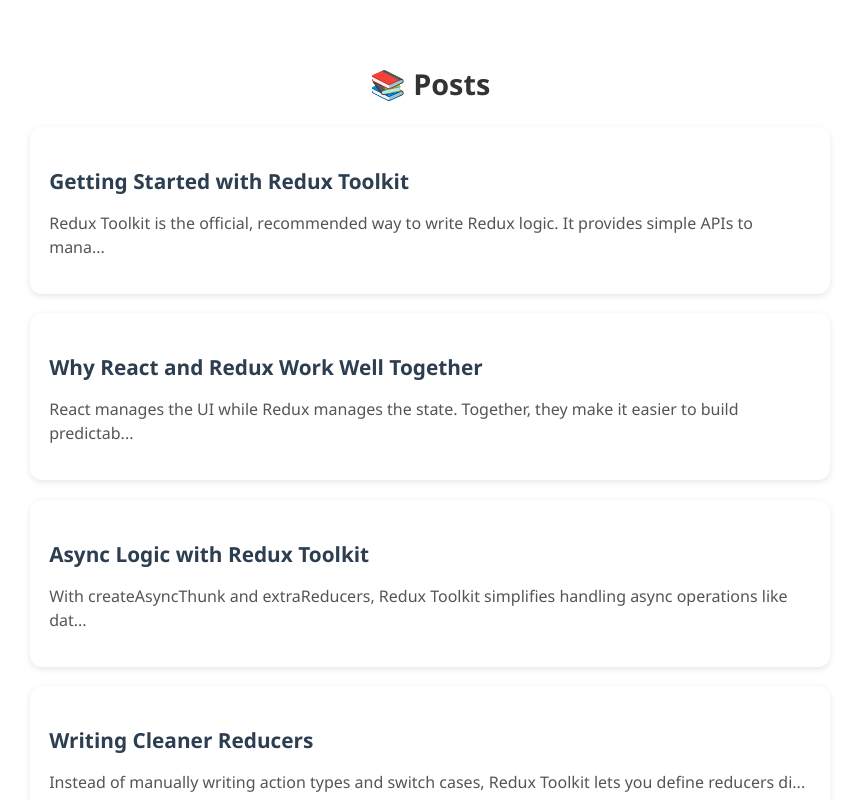
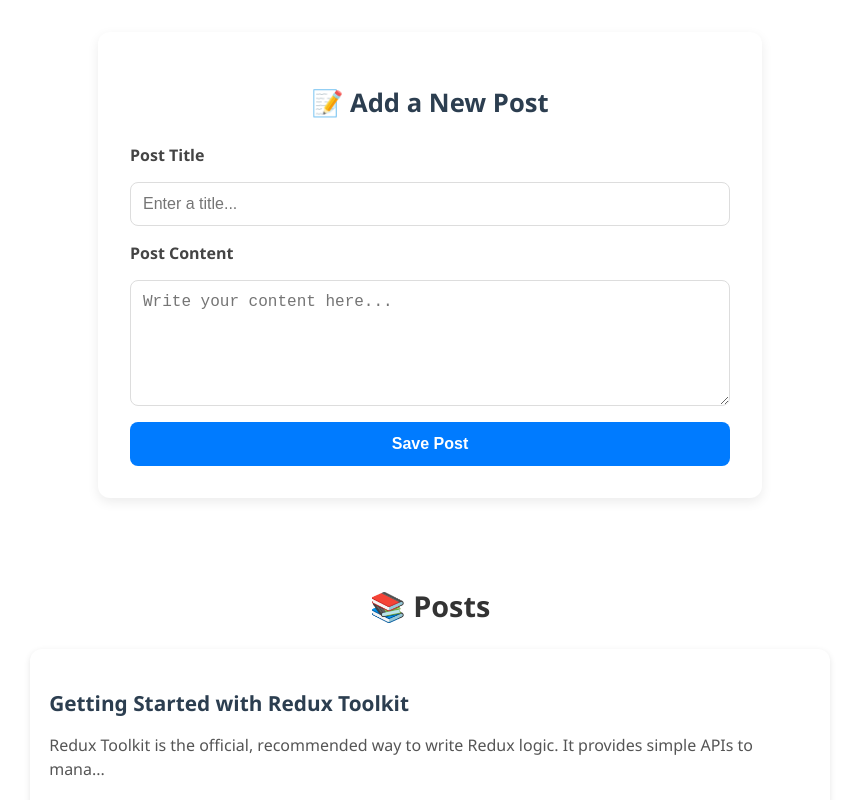
Before and after one commit to aloshvp/redux-toolkit, a React (Vite) app: page /posts in a window 1280 px wide. Shown: the top 800 px of the page, without its empty margins (210-1069 px from the left). Built offline with nearby package versions, Linux system fonts and the light colour scheme.

Commit message:
add post form

```diff
--- a/src/App.css
+++ b/src/App.css
@@ -92,7 +92,9 @@
 .input-field:focus {
     border-color: #007bff;
     box-shadow: 0 0 6px rgba(0, 123, 255, 0.4);
-}.post-section {
+}
+
+.post-section {
     padding: 2rem;
     max-width: 800px;
     margin: 0 auto;
@@ -133,4 +135,70 @@
 .post-content {
     color: #555;
     line-height: 1.5;
+}.form-section {
+    max-width: 600px;
+    margin: 2rem auto;
+    padding: 2rem;
+    background: #ffffff;
+    border-radius: 12px;
+    box-shadow: 0 4px 12px rgba(0, 0, 0, 0.08);
+    font-family: "Segoe UI", Roboto, sans-serif;
 }
+
+.form-heading {
+    font-size: 1.6rem;
+    margin-bottom: 1.5rem;
+    text-align: center;
+    color: #2c3e50;
+}
+
+.post-form {
+    display: flex;
+    flex-direction: column;
+    gap: 1rem;
+}
+
+.post-form label {
+    font-weight: 600;
+    color: #444;
+}
+
+.post-form input,
+.post-form textarea {
+    padding: 0.75rem;
+    font-size: 1rem;
+    border: 1px solid #ddd;
+    border-radius: 8px;
+    outline: none;
+    transition: border 0.2s;
+}
+
+.post-form input:focus,
+.post-form textarea:focus {
+    border-color: #007bff;
+}
+
+.post-form textarea {
+    min-height: 100px;
+    resize: vertical;
+}
+
+.post-form button {
+    background: #007bff;
+    color: #fff;
+    padding: 0.8rem 1.2rem;
+    font-size: 1rem;
+    font-weight: 600;
+    border: none;
+    border-radius: 8px;
+    cursor: pointer;
+    transition: background 0.2s, transform 0.1s;
+}
+
+.post-form button:hover {
+    background: #0056b3;
+}
+
+.post-form button:active {
+    transform: scale(0.97);
+}
--- a/src/App.jsx
+++ b/src/App.jsx
@@ -1,7 +1,8 @@
 import './App.css'
 import Counter from './features/counter/Counter'
 import { createBrowserRouter, RouterProvider } from 'react-router-dom'
-import PostList from './features/post/PostList'
+import PostPage from './Pages/PostPage'
+// import PostList from './features/post/PostList'
 
 const router = createBrowserRouter([
   {
@@ -10,7 +11,7 @@ const router = createBrowserRouter([
   },
   {
     path: "/posts",
-    element: <PostList />
+    element: <PostPage />
   }
 ])
 
--- /dev/null
+++ b/src/Pages/PostPage.jsx
@@ -0,0 +1,14 @@
+import React from 'react'
+import PostList from '../features/post/PostList'
+import AddPostForm from '../features/post/AddPostForm'
+
+const PostPage = () => {
+    return (
+        <>
+            <AddPostForm />
+            <PostList />
+        </>
+    )
+}
+
+export default PostPage
--- /dev/null
+++ b/src/features/post/AddPostForm.jsx
@@ -0,0 +1,54 @@
+import React, { useState } from 'react'
+import { useDispatch } from 'react-redux'
+import { nanoid } from '@reduxjs/toolkit'
+import { postAdded } from './postSlice'
+
+const AddPostForm = () => {
+    const dispatch = useDispatch()
+    const [title, setTitle] = useState('')
+    const [content, setContent] = useState('')
+
+    const onSavePostClicked = () => {
+        if (title && content) {
+            dispatch(
+                postAdded({
+                    id: nanoid(),
+                    title,
+                    content
+                })
+            )
+            setTitle('')
+            setContent('')
+        }
+    }
+
+    return (
+        <section className="form-section">
+            <h2 className="form-heading">📝 Add a New Post</h2>
+            <form className="post-form">
+                <label htmlFor="postTitle">Post Title</label>
+                <input
+                    type="text"
+                    id="postTitle"
+                    value={title}
+                    onChange={(e) => setTitle(e.target.value)}
+                    placeholder="Enter a title..."
+                />
+
+                <label htmlFor="postContent">Post Content</label>
+                <textarea
+                    id="postContent"
+                    value={content}
+                    onChange={(e) => setContent(e.target.value)}
+                    placeholder="Write your content here..."
+                />
+
+                <button type="button" onClick={onSavePostClicked}>
+                    Save Post
+                </button>
+            </form>
+        </section>
+    )
+}
+
+export default AddPostForm
--- a/src/features/post/postSlice.js
+++ b/src/features/post/postSlice.js
@@ -26,9 +26,15 @@ const initialState = [
 const postsSlice = createSlice({
     name: 'posts',
     initialState,
-    reducers: {}
+    reducers: {
+        postAdded(state, action) {
+            state.push(action.payload);
+        }
+    }
 })
 
 export const selectAllPosts = (state) => state.posts;
 
+export const { postAdded } = postsSlice.actions;
+
 export default postsSlice.reducer;
```
